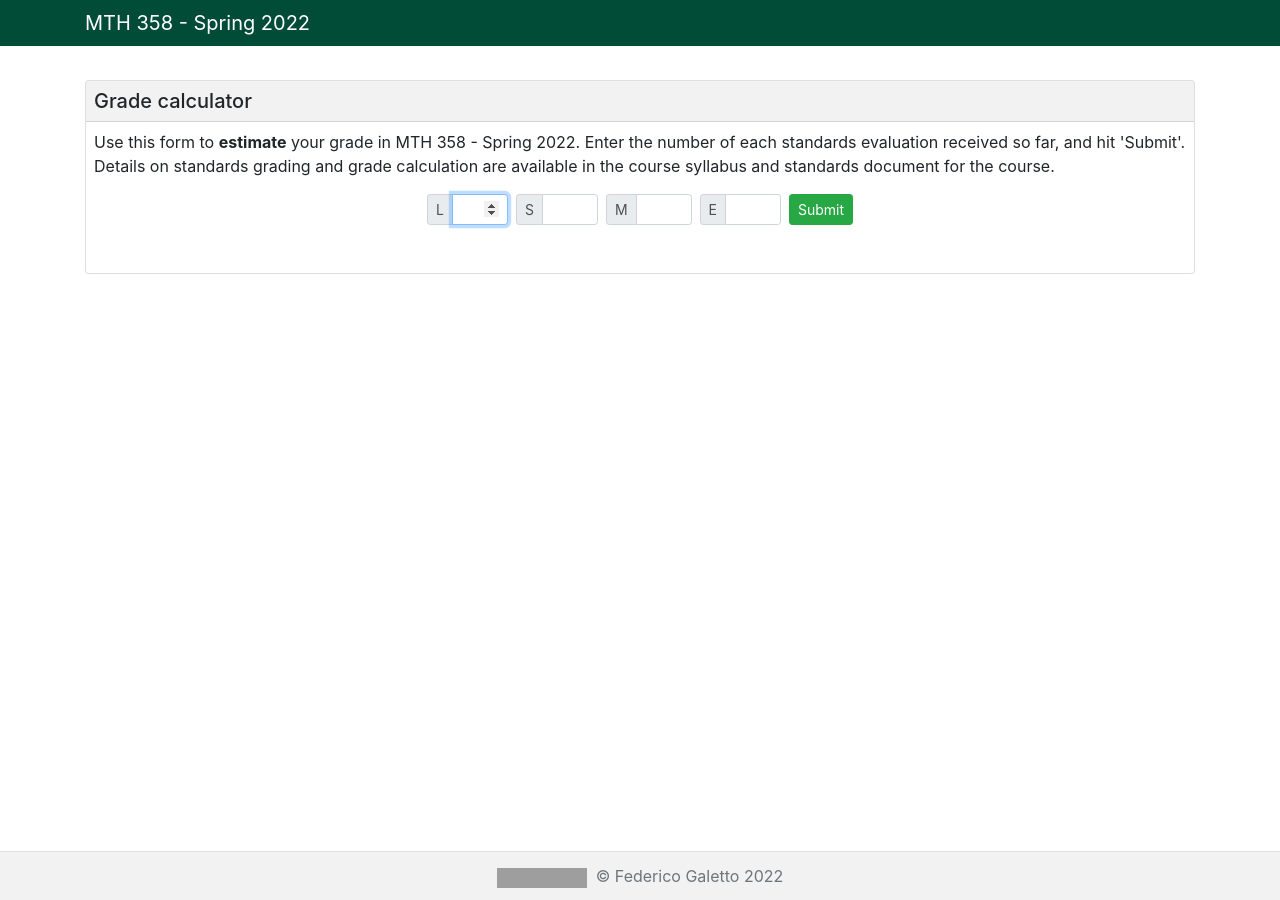
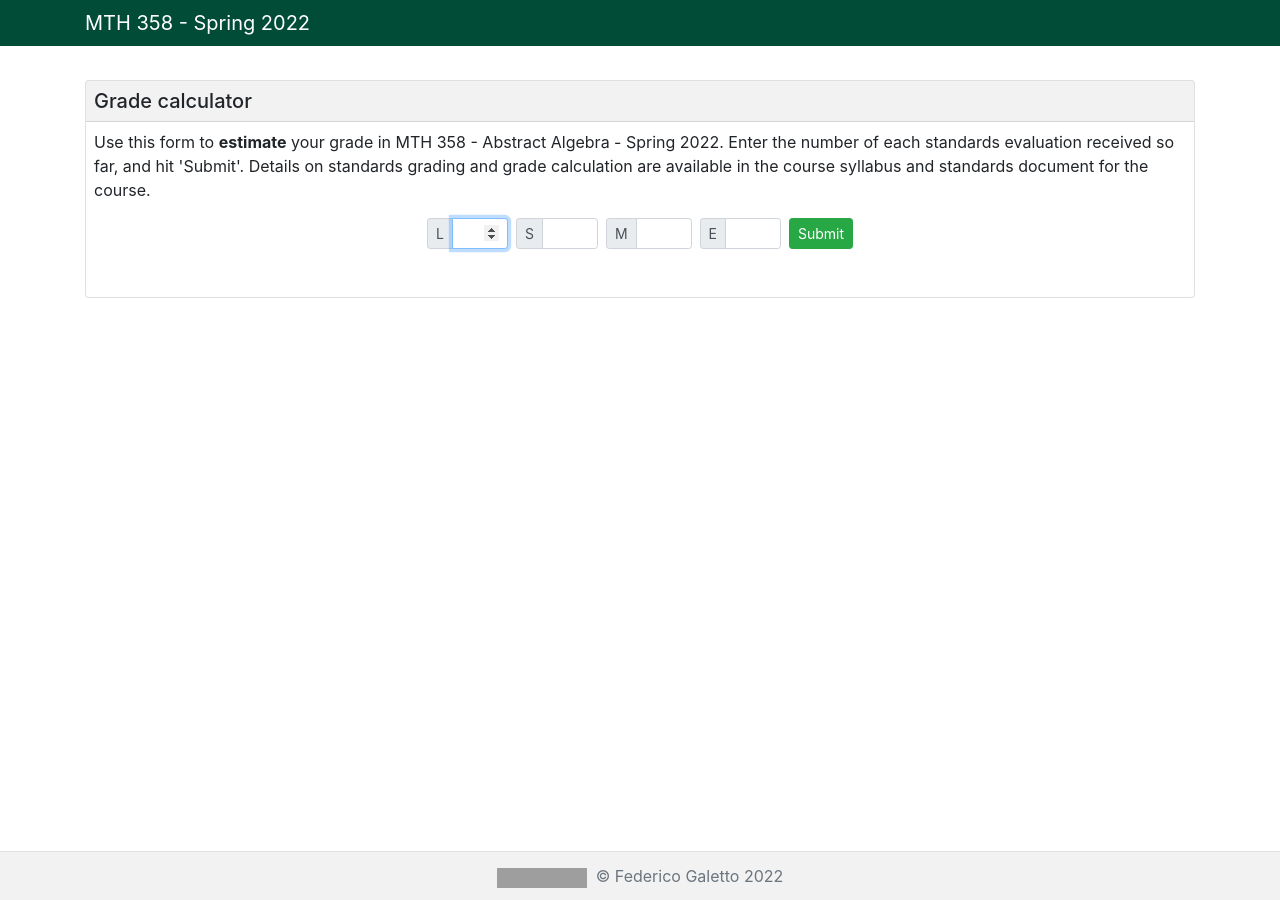
Before and after one commit to galettof/galettof.github.io, a Jekyll site: the page 358/index.html, which Jekyll copies as it is, in a window 1280 px wide. Built offline with Jekyll 4.4.1, drawn with Linux system fonts in a browser that asks for light colours; grey boxes are pictures that could not be loaded.

Commit message:
course name in first paragraph

```diff
--- a/358/index.html
+++ b/358/index.html
@@ -49,7 +49,7 @@
 		<h5 class="mb-0">Grade calculator</h5>
 	      </div>
 	      <div class="card-body">
-		<p>Use this form to <span class="font-weight-bold">estimate</span> your grade in MTH 358 - Spring 2022. Enter the number of each standards evaluation received so far, and hit 'Submit'. Details on standards grading and grade calculation are available in the course syllabus and standards document for the course.</p>
+		<p>Use this form to <span class="font-weight-bold">estimate</span> your grade in MTH 358 - Abstract Algebra - Spring 2022. Enter the number of each standards evaluation received so far, and hit 'Submit'. Details on standards grading and grade calculation are available in the course syllabus and standards document for the course.</p>
 
 
 		<div class="btn-toolbar justify-content-center" role="toolbar" aria-label="Standards evaluation input">
```
